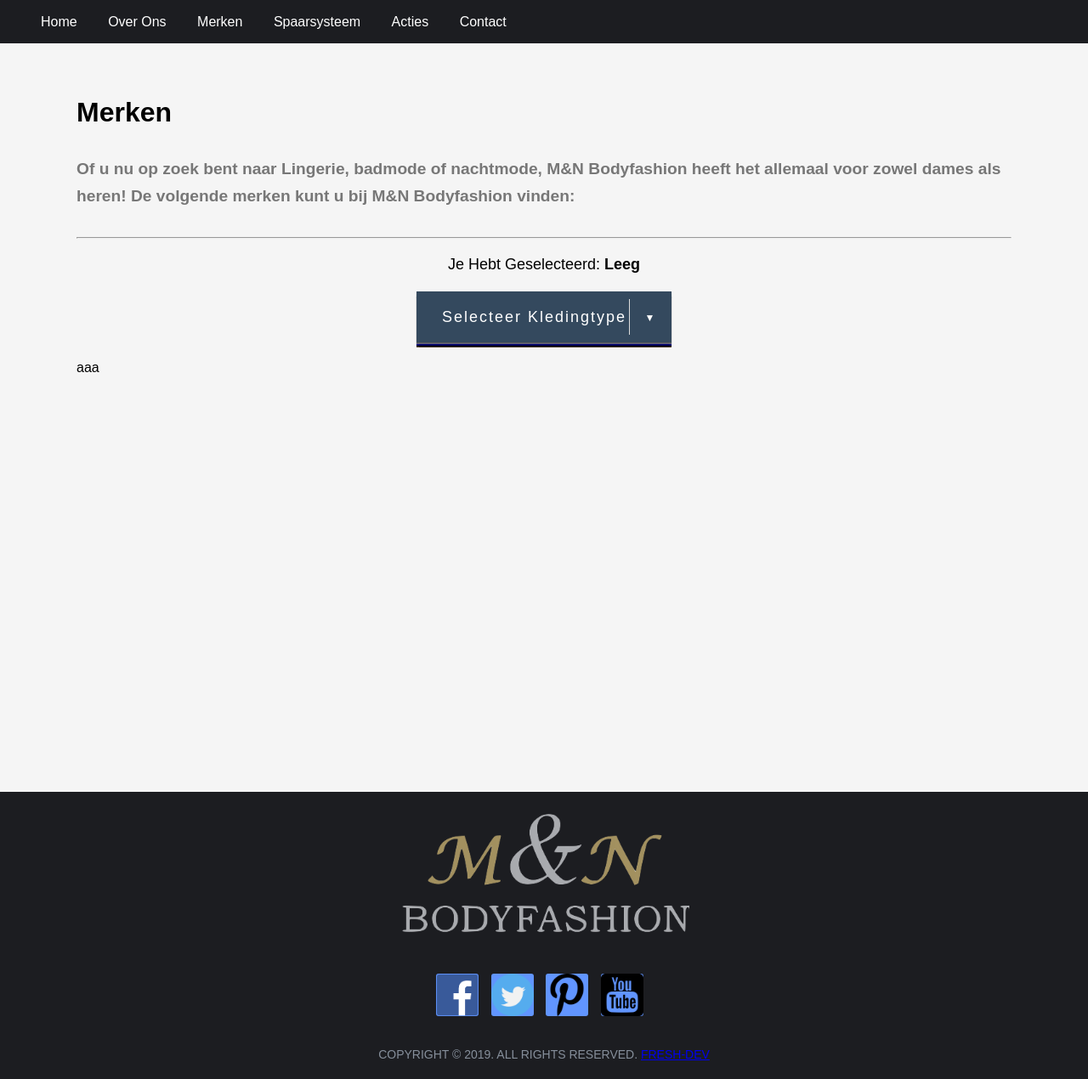
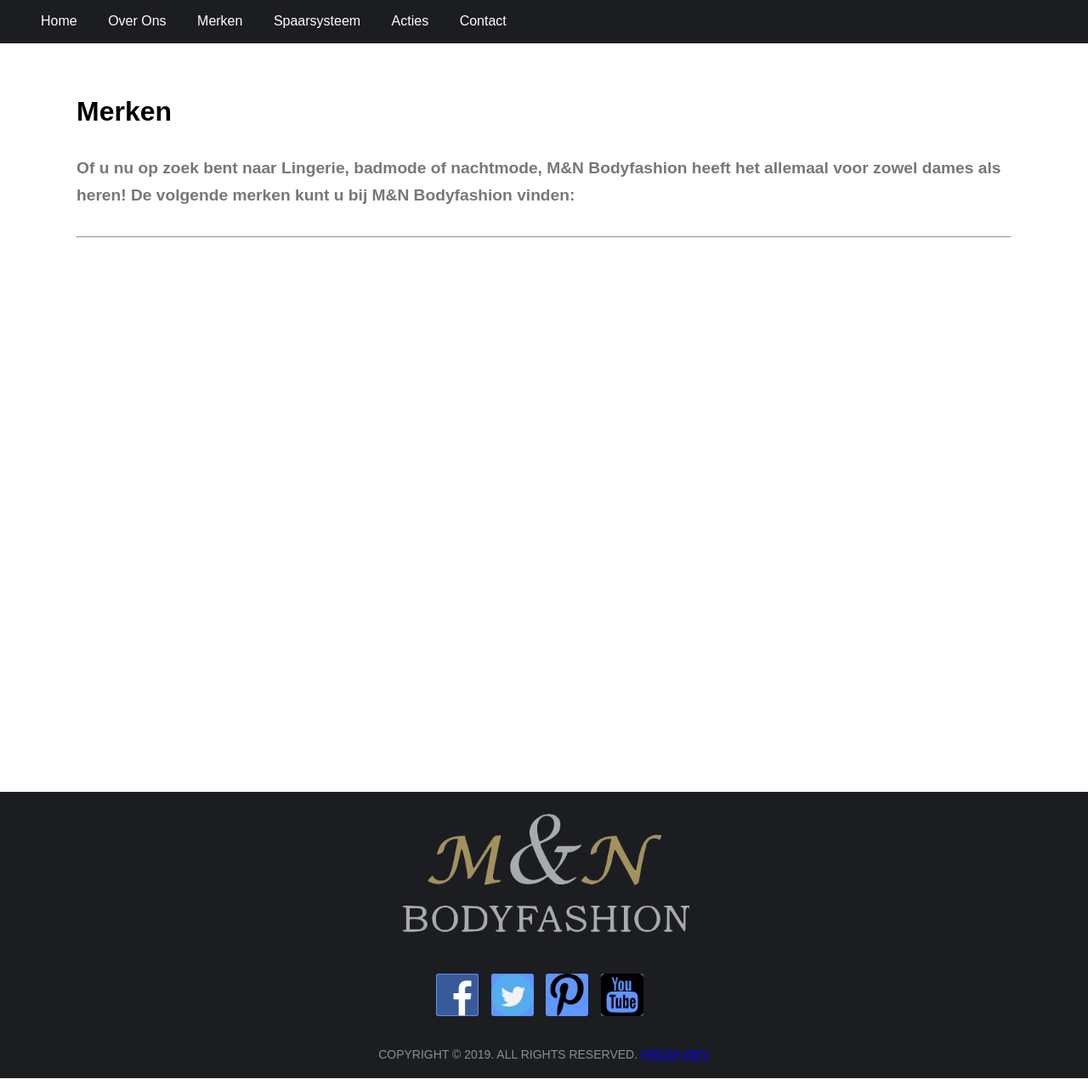
Before and after one commit to wouter141/FRESH-DEV-M-N-Bodyfashion, a PHP site: page /Site/Merken.php in a window 1280 px wide. Shown: the whole page at 85% size. Run offline with PHP 8.4, Linux system fonts and the light colour scheme.

Commit message:
Merken changes

```diff
--- a/Site/Merken.php
+++ b/Site/Merken.php
@@ -16,50 +16,7 @@
       <h2 class="Main-Paragraaf">Of u nu op zoek bent naar Lingerie, badmode of nachtmode, M&N Bodyfashion heeft het allemaal voor zowel dames als heren!
           De volgende merken kunt u bij M&N Bodyfashion vinden: </h2>
           <hr>
-      <div class="container">
-    <div class="selected-item">
-      <p>Je Hebt Geselecteerd: <span id="spanHeading">Leeg</span></p>
     </div>
-
-    <div class="dropdown">
-      <span class="selLabel">Selecteer Kledingtype</span>
-      <ul class="dropdown-list">
-        <li data-value="1" onclick="myFunction()">
-          <span id="Lingerie">Lingerie</span>
-        </li>
-        <li data-value="2">
-          <span>Badmode</span>
-        </li>
-        <li data-value="3">
-          <span>Nachtmode</span>
-        </li>
-        <li data-value="4">
-          <span>Accessoires</span>
-        </li>
-        <li data-value="5">
-          <span>Shapewear</span>
-        </li>
-      </ul>
-    </div>
-    <div class="dropdown-content">
-      <div id="content-Lingerie">
-        aaa
-      </div>
-      <div class="kleding content-Badmode">
-
-      </div>
-      <div class="kleding content-Accessoires">
-
-      </div>
-      <div class="kleding content-Nachtmode">
-
-      </div>
-      <div class="kleding content-Shapewear">
-
-      </div>
-    </div>
-    </div>
-  </div>
   </div>
   </body>
   <?php include('./components/Footer.php'); ?>
--- a/Site/components/css/contentMerken.css
+++ b/Site/components/css/contentMerken.css
@@ -17,188 +17,3 @@
     padding: 2rem 0;
     line-height: 2rem;
   }
-
-  @font-face {
-    font-family: 'Roboto';
-    font-style: normal;
-    font-weight: 400;
-    src: local('Roboto'), local('Roboto-Regular'), url(https://fonts.gstatic.com/s/roboto/v18/KFOmCnqEu92Fr1Mu4mxP.ttf) format('truetype');
-  }
-  * {
-    margin: 0;
-    padding: 0;
-  }
-  *,
-  *:after,
-  *:before {
-    box-sizing: border-box;
-  }
-  html {
-    line-height: 1.2;
-  }
-  body {
-    background-color: #f5f5f5;
-    color: #333;
-    font-family: "Roboto", arial, sans-serif;
-    font-size: 16px;
-  }
-  .selected-item {
-    margin: 20px 0;
-    text-align: center;
-  }
-  .selected-item p {
-    font-size: 18px;
-  }
-  .selected-item p span {
-    font-weight: bold;
-  }
-  /* dropdown list */
-  .dropdown {
-    margin: 20px auto;
-    width: 300px;
-    position: relative;
-    -webkit-perspective: 800px;
-            perspective: 800px;
-  }
-  .dropdown.active .selLabel:after {
-    content: '\25B2';
-  }
-  .dropdown.active .dropdown-list li:nth-child(1) {
-    -webkit-transform: translateY(100%);
-            transform: translateY(100%);
-  }
-  .dropdown.active .dropdown-list li:nth-child(2) {
-    -webkit-transform: translateY(200%);
-            transform: translateY(200%);
-  }
-  .dropdown.active .dropdown-list li:nth-child(3) {
-    -webkit-transform: translateY(300%);
-            transform: translateY(300%);
-  }
-  .dropdown.active .dropdown-list li:nth-child(4) {
-    -webkit-transform: translateY(400%);
-            transform: translateY(400%);
-  }
-
-  .dropdown.active .dropdown-list li:nth-child(5) {
-    -webkit-transform: translateY(500%);
-            transform: translateY(500%);
-  }
-  .dropdown > span {
-    box-shadow: 0 1px 1px rgba(0, 0, 0, 0.1);
-    width: 100%;
-    height: 60px;
-    line-height: 60px;
-    color: #fff;
-    font-size: 18px;
-    letter-spacing: 2px;
-    background: #34495e;
-    display: block;
-    padding: 0 50px 0 30px;
-    position: relative;
-    z-index: 9999;
-    cursor: pointer;
-    -webkit-transform-style: preserve-3d;
-            transform-style: preserve-3d;
-    -webkit-transform-origin: 50% 0%;
-            transform-origin: 50% 0%;
-    transition: -webkit-transform 300ms;
-    transition: transform 300ms;
-    transition: transform 300ms, -webkit-transform 300ms;
-    -webkit-backface-visibility: hidden;
-    -webkit-touch-callout: none;
-    -webkit-user-select: none;
-       -moz-user-select: none;
-        -ms-user-select: none;
-            user-select: none;
-  }
-  .dropdown > span:after {
-    content: '\25BC';
-    position: absolute;
-    right: 0px;
-    top: 15%;
-    width: 50px;
-    text-align: center;
-    font-size: 12px;
-    padding: 10px;
-    height: 70%;
-    line-height: 24px;
-    border-left: 1px solid #ddd;
-  }
-  .dropdown > span:active {
-    -webkit-transform: rotateX(45deg);
-            transform: rotateX(45deg);
-  }
-  .dropdown > span:active:after {
-    content: '\25B2';
-  }
-  .dropdown-list {
-    position: absolute;
-    top: 0px;
-    width: 100%;
-  }
-  .dropdown-list li {
-    display: block;
-    list-style: none;
-    left: 0;
-    opacity: 1;
-    transition: -webkit-transform 300ms ease;
-    transition: transform 300ms ease;
-    transition: transform 300ms ease, -webkit-transform 300ms ease;
-    position: absolute;
-    top: 0;
-    width: 100%;
-  }
-  .dropdown-list li:nth-child(1) {
-    background-color: red;
-    z-index: 4;
-    -webkit-transform: translateY(0);
-            transform: translateY(0);
-  }
-  .dropdown-list li:nth-child(2) {
-    background-color: grey;
-    z-index: 3;
-    -webkit-transform: translateY(3%);
-            transform: translateY(3%);
-  }
-  .dropdown-list li:nth-child(3) {
-    background-color: darkblue;
-    z-index: 2;
-    -webkit-transform: translateY(6%);
-            transform: translateY(6%);
-  }
-  .dropdown-list li:nth-child(4) {
-    background-color: #e67e22;
-    z-index: 1;
-    -webkit-transform: translateY(9%);
-            transform: translateY(9%);
-  }
-
-  .dropdown-list li:nth-child(5) {
-    background-color: black;
-    z-index: 1;
-    -webkit-transform: translateY(9%);
-            transform: translateY(9%);
-  }
-
-  .dropdown-list li span {
-    box-shadow: 0 1px 1px rgba(0, 0, 0, 0.2);
-    -webkit-backface-visibility: hidden;
-    -webkit-touch-callout: none;
-    -webkit-user-select: none;
-       -moz-user-select: none;
-        -ms-user-select: none;
-            user-select: none;
-    width: 100%;
-    font-size: 18px;
-    line-height: 60px;
-    padding: 0 30px;
-    display: block;
-    color: #fff;
-    cursor: pointer;
-    letter-spacing: 2px;
-  }
-
-  #content-Lingerie{
-    visibility: visible;
-  }
--- a/Site/components/javascript/merken.js
+++ /dev/null
@@ -1,20 +0,0 @@
-$(document).ready(function() {
-
-  $(".selLabel").click(function () {
-    $('.dropdown').toggleClass('active');
-  });
-
-  $(".dropdown-list li").click(function() {
-    $('.selLabel').text($(this).text());
-    $('.dropdown').removeClass('active');
-    $('.selected-item p span').text($('.selLabel').text());
-  });
-
-});
-
-function myFunction() {
-  var spanHeading = document.getElementById('spanHeading').innerHTML;
-  if (spanHeading == 'Lingerie') {
-    document.getElementById('content-Lingerie').style.display = "none";
-  }
-}
```
